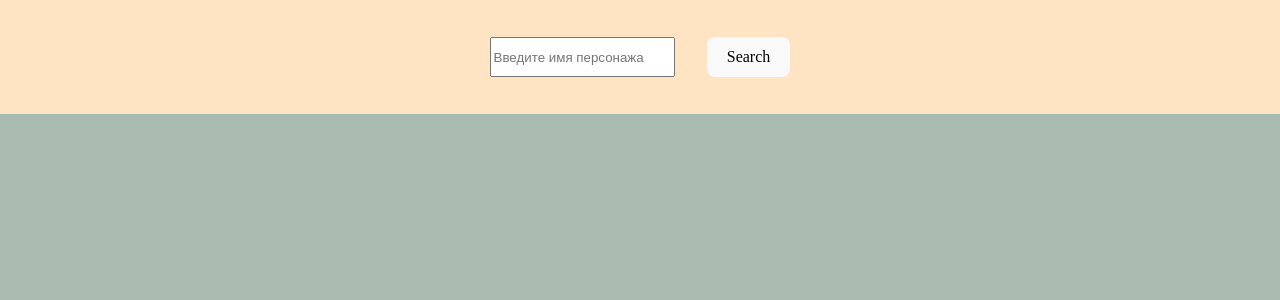
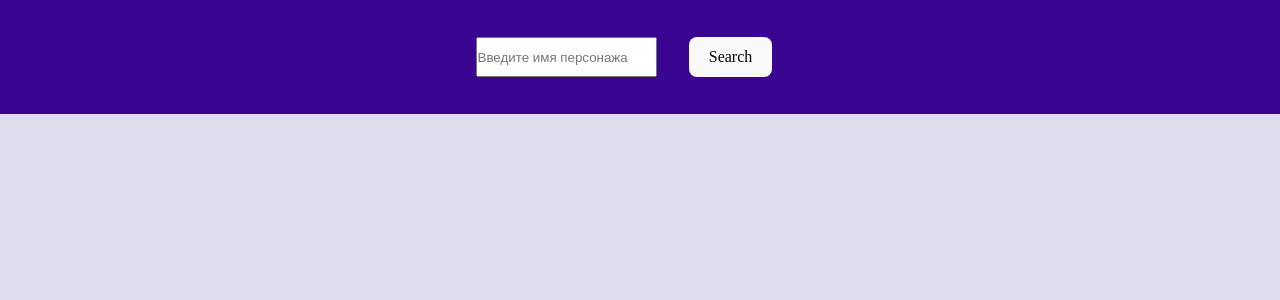
Before and after one commit to KrKate/RSS-React, a React (Vite) app: page / in a window 1280 px wide. Shown: the top 300 px of the page. Built offline with nearby package versions, Linux system fonts and the light colour scheme.

Commit message:
feat: add card component

```diff
--- a/package.json
+++ b/package.json
@@ -9,7 +9,7 @@
     "lint": "eslint . --ext ts,tsx --report-unused-disable-directives --max-warnings 0 --fix --ignore-path .gitignore --color",
     "preview": "vite preview",
     "prepare": "husky install",
-    "format:fix": "prettier --write ./"
+    "format:fix": "prettier . --write --color"
   },
   "dependencies": {
     "react": "^18.2.0",
@@ -44,8 +44,8 @@
   },
   "lint-staged": {
     "*.(ts|tsx|js|jsx)": [
-      "eslint --fix",
-      "prettier --write ./"
+      "eslint . --fix",
+      "prettier . --write"
     ]
   }
 }
--- a/src/App.css
+++ b/src/App.css
@@ -1,3 +1,8 @@
+* {
+  padding: 0;
+  margin: 0;
+}
+
 #root {
   max-width: 1280px;
   width: 100%;
@@ -14,11 +19,11 @@
 
 #root > div:last-child {
   flex-grow: 1;
-  background-color: rgb(170, 187, 178);
+  background-color: rgb(225, 223, 239);
 }
 
 .search-container {
-  background-color: bisque;
+  background-color: rgb(58, 5, 144);
   display: flex;
   align-items: center;
   justify-content: center;
@@ -28,9 +33,35 @@
 
 .cards-container {
   background-color: #646cffaa;
+  display: flex;
+  flex-wrap: wrap;
+  align-content: center;
+  justify-content: space-evenly;
+  gap: 1rem;
 }
 
 .search__component {
   display: flex;
   gap: 2rem;
 }
+
+
+.character__card {
+  background-color: rgb(185, 185, 239);
+  padding: 0.5rem;
+  display: flex;
+  flex-direction: column;
+  border-radius: 20px;
+  border: 1px solid #0912beaa;
+  gap: 1rem;
+}
+
+ul {
+  display: flex;
+  flex-direction: column;
+  gap: 7px;
+}
+
+li {
+  list-style-type: none;
+}
--- a/src/App.tsx
+++ b/src/App.tsx
@@ -1,16 +1,39 @@
 import './App.css';
+import React, { Component } from 'react';
+import { Card } from './components/card';
 import { Search } from './components/search';
-//https://swapi.dev/api/people/
+import { People } from './models';
 
-function App() {
+interface AppState {
+  characters: People[];
+}
+
+class App extends Component<object, AppState> {
+  constructor(props: object) {
+    super(props);
+    this.state = {
+      characters: [],
+    };
+  }
+
+  updateCharacters = (characters: People[]) => {
+    this.setState({ characters });
+  };
+
+  render() {
     return (
       <>
         <div className="search-container">
-        <Search />
+          <Search updateCharacters={this.updateCharacters} />
         </div>
-      <div className="cards-container"></div>
+        <div className="cards-container">
+          {this.state.characters.map((character) => (
+            <Card character={character} key={character.name} />
+          ))}
+        </div>
       </>
     );
   }
+}
 
 export default App;
--- /dev/null
+++ b/src/components/card.tsx
@@ -0,0 +1,18 @@
+import { CardProps } from '../models';
+
+export const Card: React.FC<CardProps> = ({ character }) => {
+  return (
+    <div className="character__card">
+      <h2>{character.name}</h2>
+      <ul>
+        <li>Height: {character.height}</li>
+        <li>Mass: {character.mass}</li>
+        <li>Hair color: {character.hair_color}</li>
+        <li>Skin color: {character.skin_color}</li>
+        <li>Eye color: {character.eye_color}</li>
+        <li>Birth year: {character.birth_year}</li>
+        <li>Gender: {character.gender}</li>
+      </ul>
+    </div>
+  );
+};
--- a/src/components/search.tsx
+++ b/src/components/search.tsx
@@ -1,22 +1,16 @@
-// const handleClick = () => {
-//   fetch('https://swapi.dev/api/people/')
-//     .then((response) => response.json())
-//     .then((data) => console.log(data));
-// };
-
 import React, { ChangeEvent } from 'react';
-
-interface SearchProps {}
-
-interface SearchState {
-  searchValue: string;
+import { People, SearchState } from '../models';
+import { Card } from './card';
+// import { Card } from './card';
+export interface SearchProps {
+  updateCharacters: (characters: People[]) => void;
 }
-
 export class Search extends React.Component<SearchProps, SearchState> {
   constructor(props: SearchProps) {
     super(props);
     this.state = {
       searchValue: '',
+      characters: [],
     };
   }
 
@@ -32,11 +26,20 @@ export class Search extends React.Component<SearchProps, SearchState> {
   };
 
   handleSearch = () => {
-    localStorage.setItem('searchValue', this.state.searchValue);
+    const { searchValue } = this.state;
+    localStorage.setItem('searchValue', searchValue);
+
+    fetch(`https://swapi.dev/api/people/?search=${searchValue}`)
+      .then((response: Response) => response.json())
+      .then((data: { results: People[] }) =>
+        this.setState({ characters: data.results })
+      )
+      .catch((error) => console.error(error));
   };
 
   render() {
     return (
+      <>
         <div className="search__component">
           <input
             placeholder="Введите имя персонажа"
@@ -47,6 +50,12 @@ export class Search extends React.Component<SearchProps, SearchState> {
           ></input>
           <button onClick={this.handleSearch}>Search</button>
         </div>
+        <div className="card-container">
+          {this.state.characters.map((character) => (
+            <Card character={character} key={character.name} />
+          ))}
+        </div>
+      </>
     );
   }
 }
--- /dev/null
+++ b/src/models.ts
@@ -0,0 +1,19 @@
+export interface People {
+  name: string;
+  height: string;
+  mass: string;
+  hair_color: string;
+  skin_color: string;
+  eye_color: string;
+  birth_year: string;
+  gender: string;
+}
+
+export interface SearchState {
+  searchValue: string;
+  characters: People[];
+}
+
+export interface CardProps {
+  character: People;
+}
```
Lines whose indentation alone changed are shown as unchanged.
